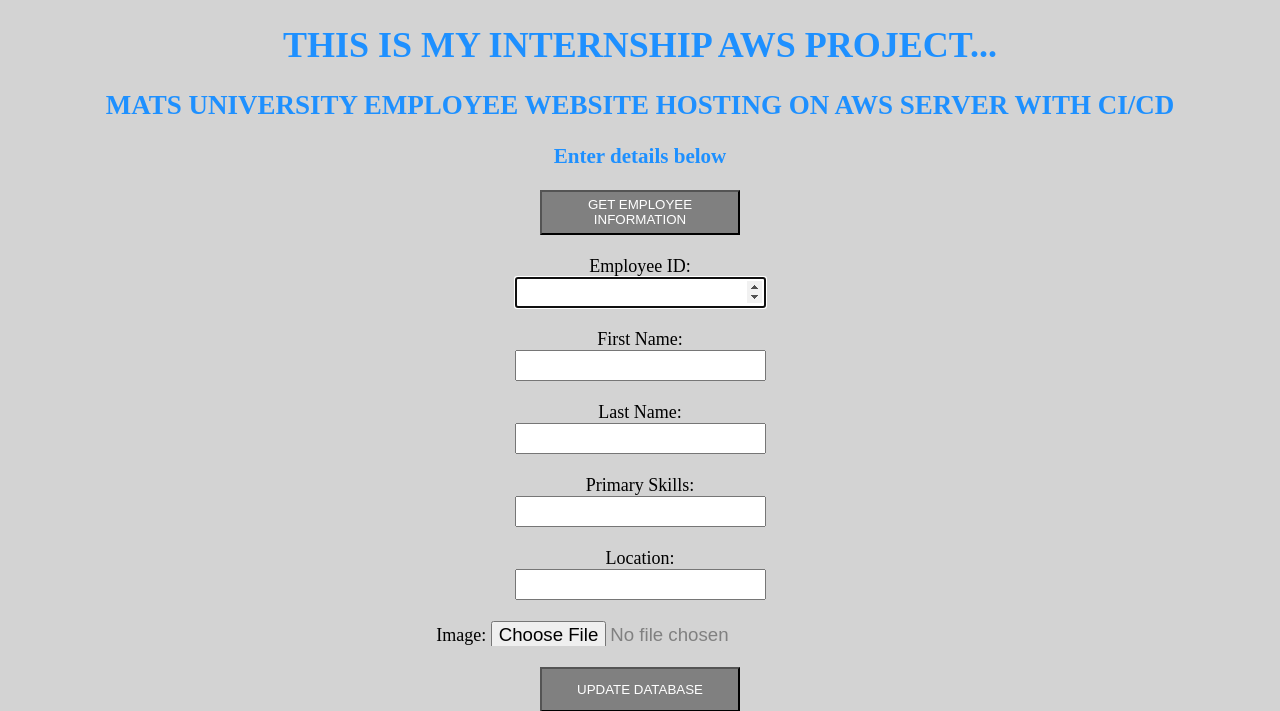
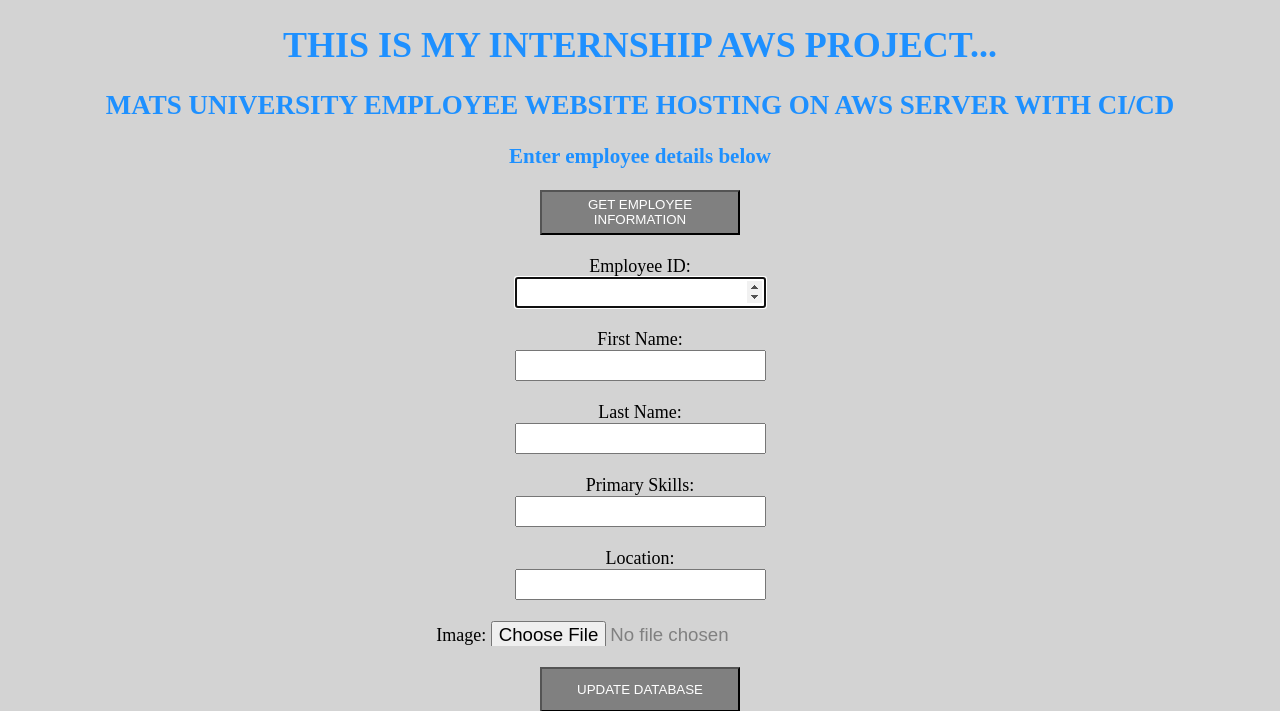
Before and after one commit to abbas1998khan/updatedawsproject, a Flask app: page / in a window 1280 px wide. Shown: the top 711 px of the page. Run offline with Flask 3, Linux system fonts and the light colour scheme.

Commit message:
Update AddEmp.html

```diff
--- a/templates/AddEmp.html
+++ b/templates/AddEmp.html
@@ -11,7 +11,7 @@
 
 		<h2 style="color: DodgerBlue">MATS UNIVERSITY EMPLOYEE WEBSITE HOSTING ON AWS SERVER WITH CI/CD  </h2>
 
-		<h3 style="color: DodgerBlue">Enter details below </h3>
+		<h3 style="color: DodgerBlue">Enter employee details below </h3>
 
 		<body bgcolor="lightgrey">
 
```
